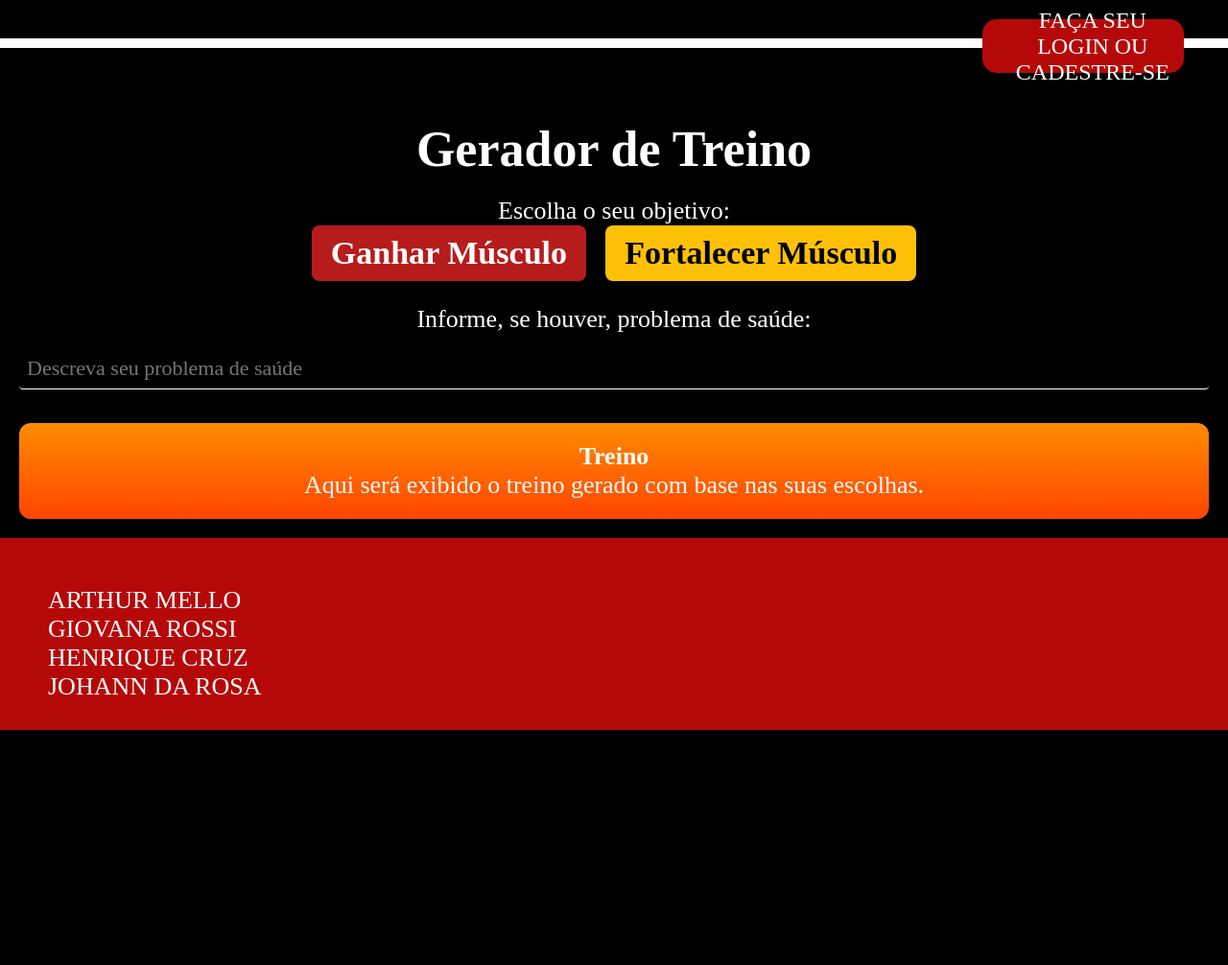
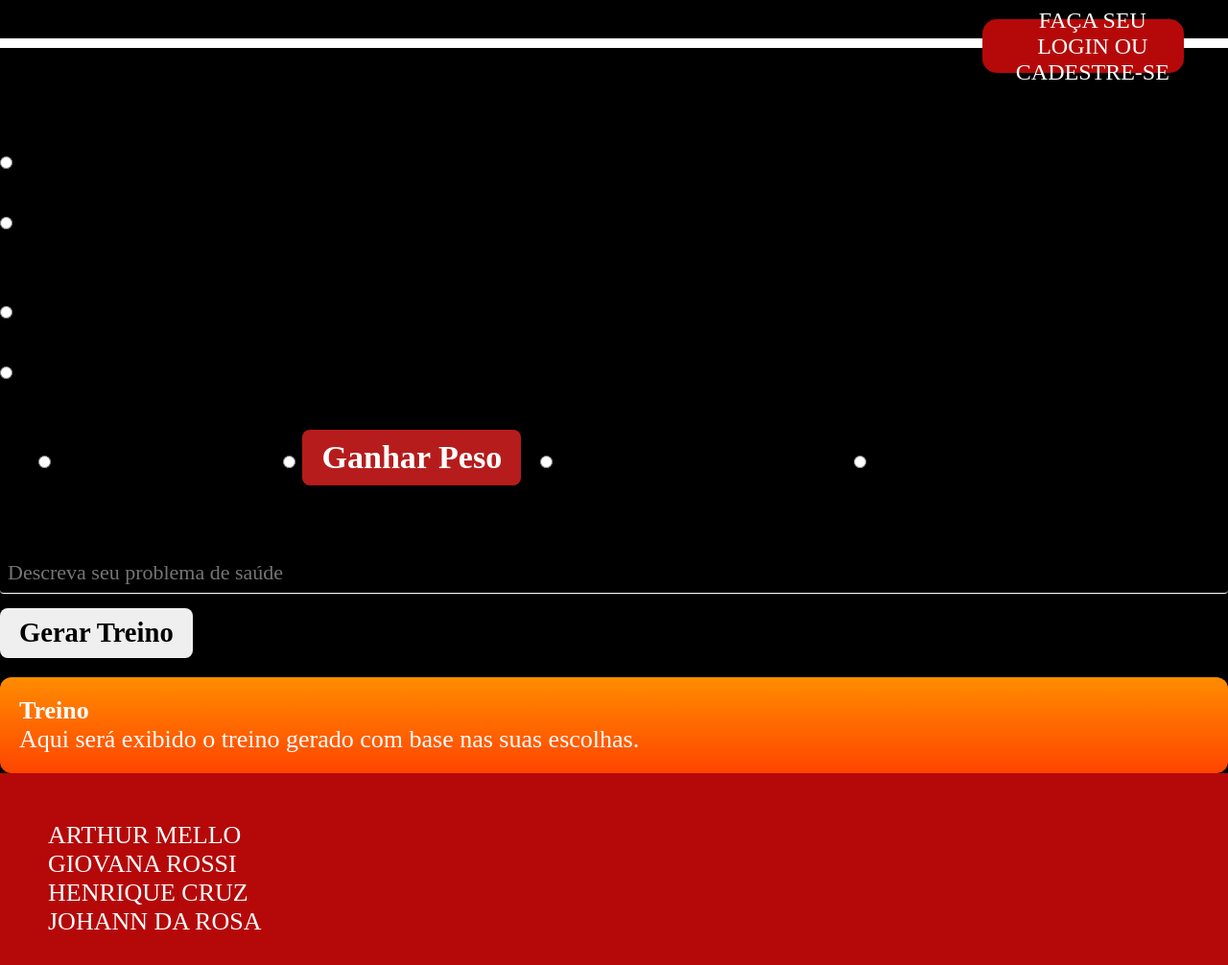
Before and after one commit to senacrs-emti/2024-3MB-freecode-G03, a PHP site: page /geradortreino.php in a window 1280 px wide. Shown: the part 95-1101 px from the top of the page at 96% size. Before the commit the page ends 856 px from the top, so only its background shows below. Run offline with PHP 8.4, Linux system fonts and the light colour scheme; some web fonts are replaced.

Commit message:
Reformulacao front gerador_treino

```diff
--- a/geradortreino.php
+++ b/geradortreino.php
@@ -11,23 +11,53 @@
     <?php include_once "headerfisico.php" ?>
 
     <main>
-    <section class="gerador-treino">
-        <h2>Gerador de Treino</h2>
-        <form id="form-treino" action="processar_treino.php" method="POST">
+    <form method="POST" action="processar_treino.php">
+            <p>Escolha o seu gênero:</p>
+            <div class="opcoes-genero">
+                <label>
+                    <input type="radio" name="genero" value="masculino" required>
+                    <span class="botao masculino">Masculino</span>
+                </label>
+                <label>
+                    <input type="radio" name="genero" value="feminino" required>
+                    <span class="botao feminino">Feminino</span>
+                </label>
+            </div>
+            <p>Escolha a sua faixa de idade:</p>
+            <div class="opcoes-idade">
+                <label>
+                    <input type="radio" name="idade" value="18-50" required>
+                    <span class="botao jovem-adulto">De 18 a 50 anos</span>
+                </label>
+                <label>
+                    <input type="radio" name="idade" value="50+" required>
+                    <span class="botao adulto-idoso">+ de 50 anos</span>
+                </label>
+            </div>
             <p>Escolha o seu objetivo:</p>
             <div class="opcoes-objetivo">
                 <label>
-                <input type="checkbox" name="objetivo" class="objetivo-checkbox" id="ganhar-musculo">
-                <span class="botao objetivo-ganhar">Ganhar Músculo</span>
+                    <input type="radio" name="objetivo" value="perder_peso" required>
+                    <span class="botao objetivo-perder">Perder Peso</span>
                 </label>
                 <label>
-                <input type="checkbox" name="objetivo" class="objetivo-checkbox" id="fortalecer-musculo">
-                <span class="botao objetivo-fortalecer">Fortalecer Músculo</span>
+                    <input type="radio" name="objetivo" value="ganhar_peso" required>
+                    <span class="botao objetivo-ganhar">Ganhar Peso</span>
+                </label>
+                <label>
+                    <input type="radio" name="objetivo" value="ganhar_musculo" required>
+                    <span class="botao objetivo-ganharmusculo">Ganhar Músculo</span>
+                </label>
+                <label>
+                    <input type="radio" name="objetivo" value="manter_saude" required>
+                    <span class="botao objetivo-manter">Manter-se Saudável</span>
                 </label>
             </div>
+            <p>Informe, se houver, problema de saúde:</p>
+            <input type="text" name="problema_saude" class="input-saude" placeholder="Descreva seu problema de saúde">
 
-        <p>Informe, se houver, problema de saúde:</p>
-        <input type="text" class="input-saude" placeholder="Descreva seu problema de saúde">
+            <button type="submit" class="botao">Gerar Treino</button>
+        </form>
 
         <div class="area-treino">
             <h3>Treino</h3>
```
Lines whose indentation alone changed are shown as unchanged.
